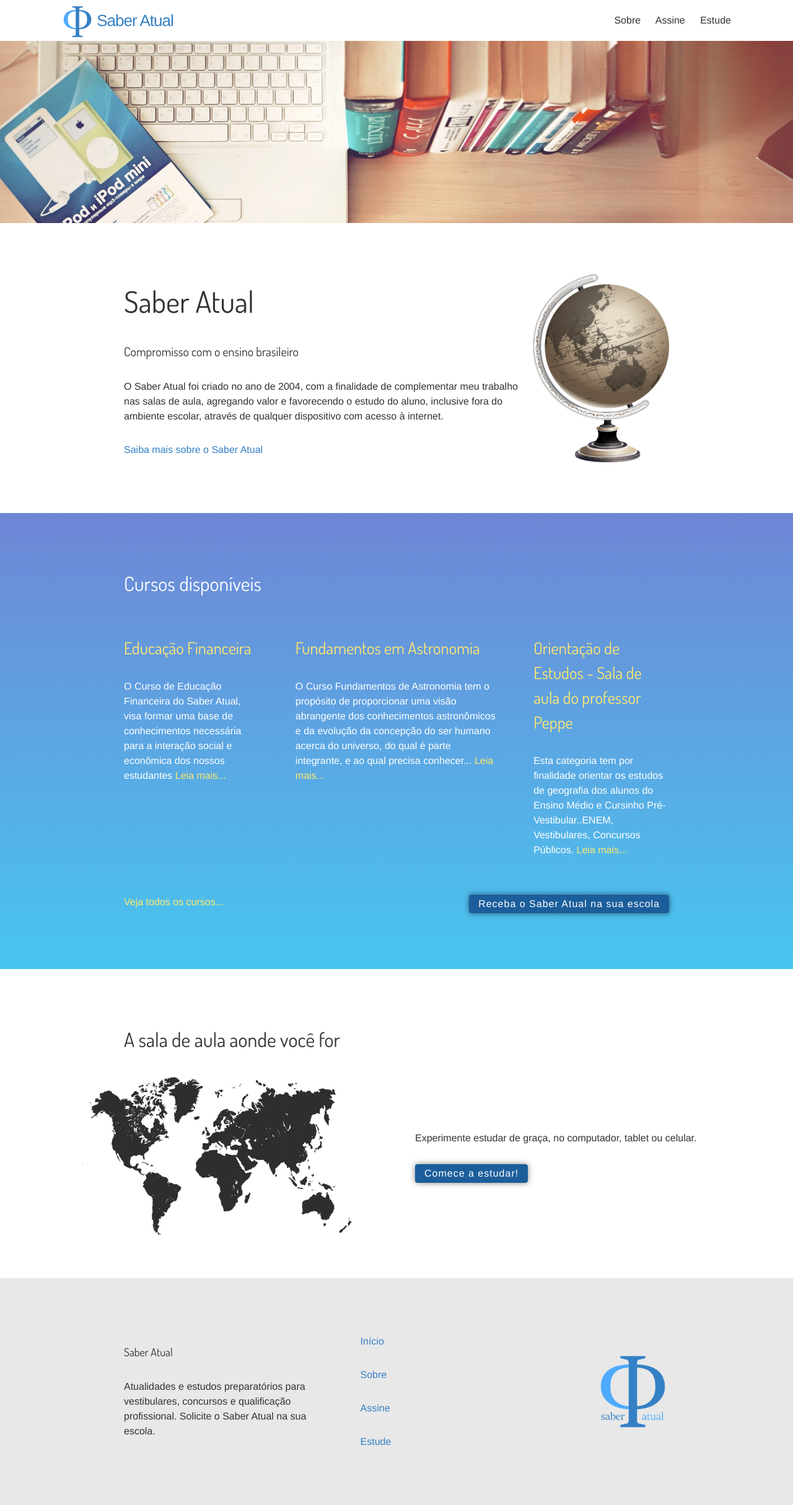
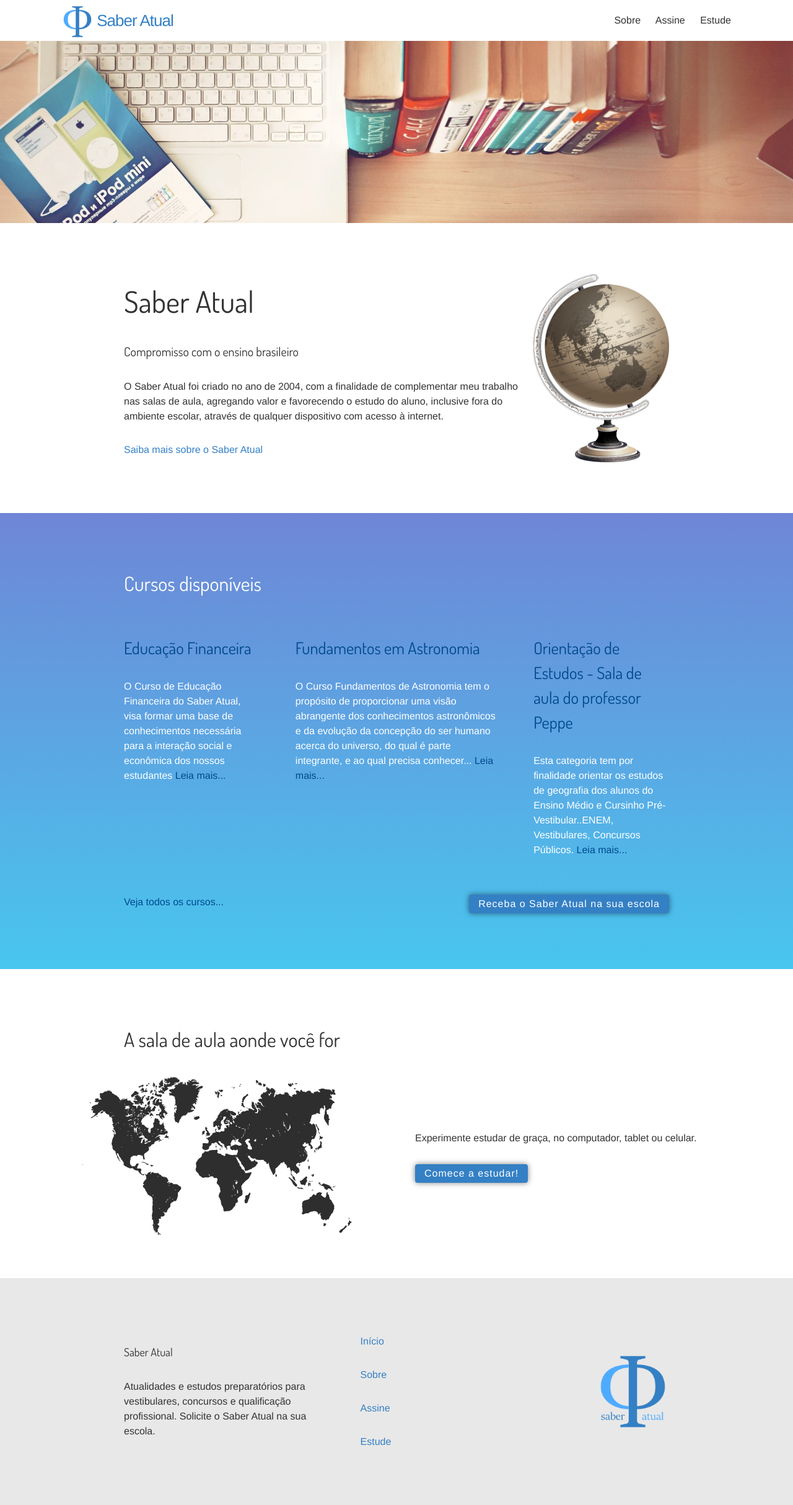
Before and after one commit to SaberAtual/saberatual.github.io, a Jekyll site: the page built from index.html, in a window 1280 px wide. Shown: the whole page at 62% size. Built offline with Jekyll 4.4.1, drawn with Linux system fonts in a browser that asks for light colours; some web fonts are replaced.

Commit message:
Mudei o amarelo do hero brand para azul mais escuro

```diff
--- a/_sass/_base.sass
+++ b/_sass/_base.sass
@@ -128,7 +128,9 @@ table
     background-blend-mode: normal, lighten, soft-light
     color: $background-color
     a
-        color: $anti-brand
+        color: $brand-dark
+        &:hover, &:focus
+            color: $text-color
     [data-btn]
         &, &:visited, &:hover, &:active, &:focus
             color: #fff
@@ -140,17 +142,15 @@ table
     &.dark
         background-color: $grey-color-dark
         background-image: linear-gradient(to right, #434343 0%, black 100%)
+        a
+            color: $anti-brand
     &.light
         background-color: $grey-color-light
         background-image: linear-gradient(to top, #e6e9f0 0%, #eef1f5 100%)
         color: $grey-color-dark
-        a
-            color: $brand-color
     &.white
         background: #fff
         color: $grey-color-dark
-        a
-            color: $brand-color
 
 .video-frame
     height: 0
@@ -205,12 +205,12 @@ table
     padding: 3px 15px
     border-radius: 4px
     letter-spacing: 1px
-    background-color: $brand-dark
+    background-color: $brand-color
     color: #fff
     box-shadow: 0 0 10px 0 rgba(black, .5)
     &:hover, &:focus
         text-decoration: none
-        background-color: $brand-color
+        background-color: $brand-dark
         color: #fff
         outline: none
         box-shadow: 0 0 10px 0 rgba(black, .7)
--- a/_sass/_vars.sass
+++ b/_sass/_vars.sass
@@ -12,7 +12,7 @@ $spacing-unit:        60px
 $text-color:          #333
 $background-color:    #fff
 $brand-color:         #3480C5
-$brand-dark:          #1B5E9B
+$brand-dark:          #00498c
 $anti-brand:          #ffe86f
 
 $grey-color:          #828282
```
